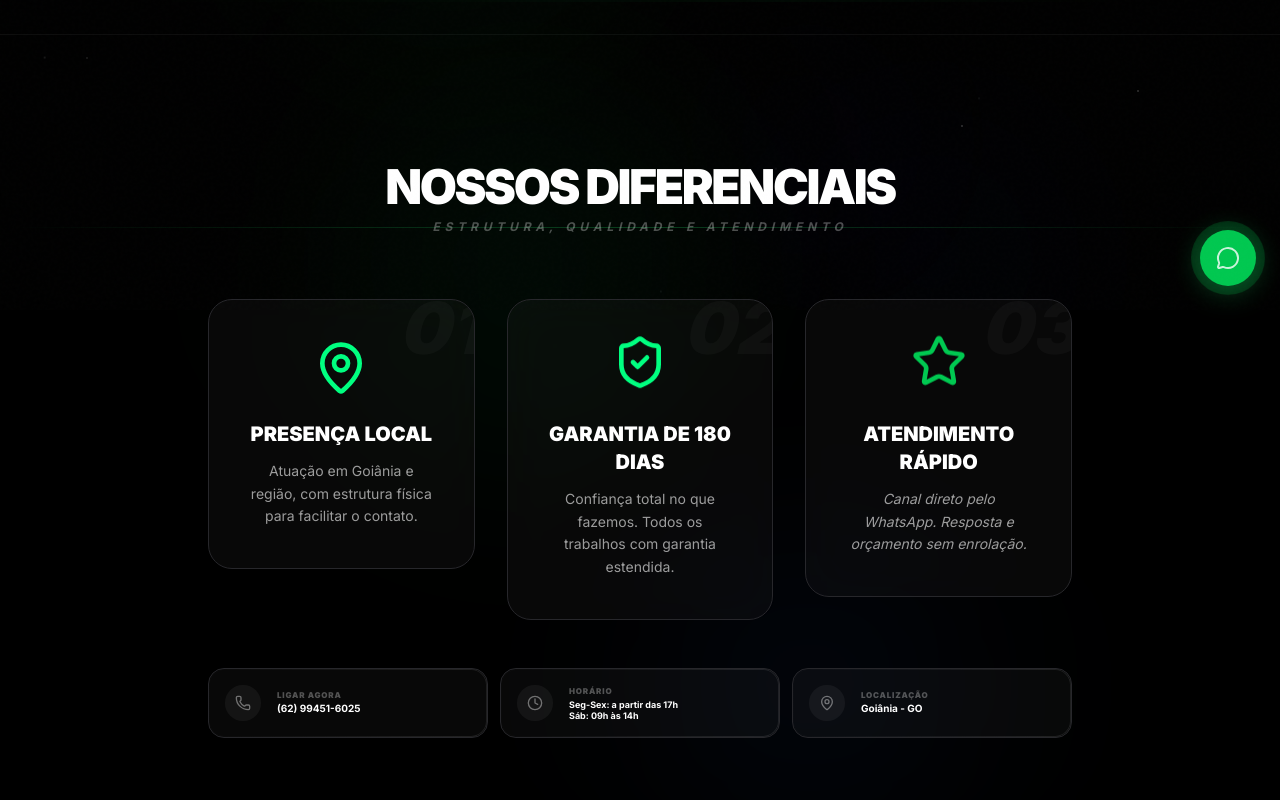
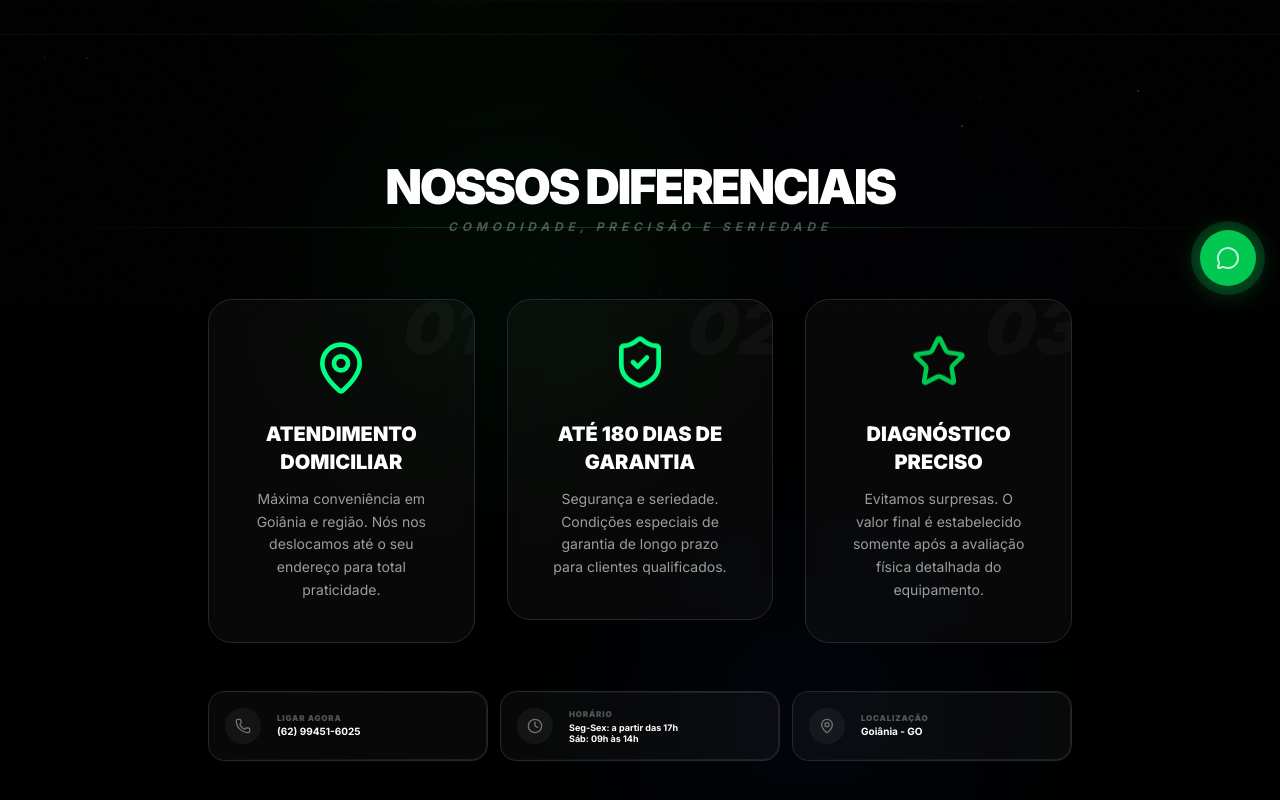
Before and after one commit to wheslancardoso/lp_wfix_2, a Next.js app: page / in a window 1280 px wide. Shown: the part 490-1290 px from the top of the page. Built offline with nearby package versions, Linux system fonts and the light colour scheme.

Commit message:
style: atualiza diferenciais, link do whatsapp e remove menções de orçamento para compliance e delivery

```diff
--- a/src/app/page.tsx
+++ b/src/app/page.tsx
@@ -19,7 +19,7 @@ export function generateMetadata() {
 export default function Home() {
   const { whatsappNumber, formattedPhone, brandName } = getTenantData()
 
-  const whatsappLink = `https://api.whatsapp.com/send?phone=${whatsappNumber}&text=Ol%C3%A1%2C%20vim%20pelo%20site%20e%20gostaria%20de%20um%20or%C3%A7amento.`
+  const whatsappLink = `https://api.whatsapp.com/send?phone=${whatsappNumber}&text=Ol%C3%A1%2C%20vim%20pelo%20site%20e%20gostaria%20de%20falar%20com%20o%20especialista.`
 
   return (
     <div className="dark flex min-h-screen flex-col bg-black text-white noise-overlay">
@@ -137,7 +137,7 @@ export default function Home() {
           <div className="max-w-4xl mx-auto px-4 text-center relative z-10">
             <AnimateIn>
               <h2 className="text-3xl md:text-5xl font-black uppercase mb-2 tracking-tighter">Nossos Diferenciais</h2>
-              <p className="text-[10px] md:text-xs uppercase tracking-[0.4em] mb-12 md:mb-16 font-bold text-white/30 italic">Estrutura, qualidade e atendimento</p>
+              <p className="text-[10px] md:text-xs uppercase tracking-[0.4em] mb-12 md:mb-16 font-bold text-white/30 italic">Comodidade, precisão e seriedade</p>
             </AnimateIn>
 
             <div className="grid grid-cols-1 md:grid-cols-3 gap-6 md:gap-8">
@@ -147,8 +147,8 @@ export default function Home() {
                   <div className="animate-float-subtle">
                     <MapPin className="w-12 h-12 md:w-14 md:h-14 mb-6 text-primary mx-auto group-hover:scale-110 transition-transform duration-300 group-hover:drop-shadow-[0_0_15px_rgba(34,197,94,0.5)]" />
                   </div>
-                  <h3 className="text-lg md:text-xl font-black mb-3 uppercase">Presença Local</h3>
-                  <p className="text-sm text-white/60 leading-relaxed">Atuação em Goiânia e região, com estrutura física para facilitar o contato.</p>
+                  <h3 className="text-lg md:text-xl font-black mb-3 uppercase">Atendimento Domiciliar</h3>
+                  <p className="text-sm text-white/60 leading-relaxed">Máxima conveniência em Goiânia e região. Nós nos deslocamos até o seu endereço para total praticidade.</p>
                 </div>
               </AnimateIn>
 
@@ -158,8 +158,8 @@ export default function Home() {
                   <div className="animate-float-subtle" style={{ animationDelay: '2s' }}>
                     <ShieldCheck className="w-12 h-12 md:w-14 md:h-14 mb-6 text-primary mx-auto group-hover:scale-110 transition-transform duration-300 group-hover:drop-shadow-[0_0_15px_rgba(34,197,94,0.5)]" />
                   </div>
-                  <h3 className="text-lg md:text-xl font-black mb-3 uppercase">Garantia de 180 dias</h3>
-                  <p className="text-sm text-white/60 leading-relaxed">Confiança total no que fazemos. Todos os trabalhos com garantia estendida.</p>
+                  <h3 className="text-lg md:text-xl font-black mb-3 uppercase">Até 180 dias de Garantia</h3>
+                  <p className="text-sm text-white/60 leading-relaxed">Segurança e seriedade. Condições especiais de garantia de longo prazo para clientes qualificados.</p>
                 </div>
               </AnimateIn>
 
@@ -169,8 +169,8 @@ export default function Home() {
                   <div className="animate-float-subtle" style={{ animationDelay: '4s' }}>
                     <Star className="w-12 h-12 md:w-14 md:h-14 mb-6 text-green-500 mx-auto group-hover:scale-110 transition-transform duration-300 group-hover:drop-shadow-[0_0_15px_rgba(34,197,94,0.5)]" />
                   </div>
-                  <h3 className="text-lg md:text-xl font-black mb-3 uppercase">Atendimento Rápido</h3>
-                  <p className="text-sm text-white/60 leading-relaxed italic">Canal direto pelo WhatsApp. Resposta e orçamento sem enrolação.</p>
+                  <h3 className="text-lg md:text-xl font-black mb-3 uppercase">Diagnóstico Preciso</h3>
+                  <p className="text-sm text-white/60 leading-relaxed">Evitamos surpresas. O valor final é estabelecido somente após a avaliação física detalhada do equipamento.</p>
                 </div>
               </AnimateIn>
             </div>
```
